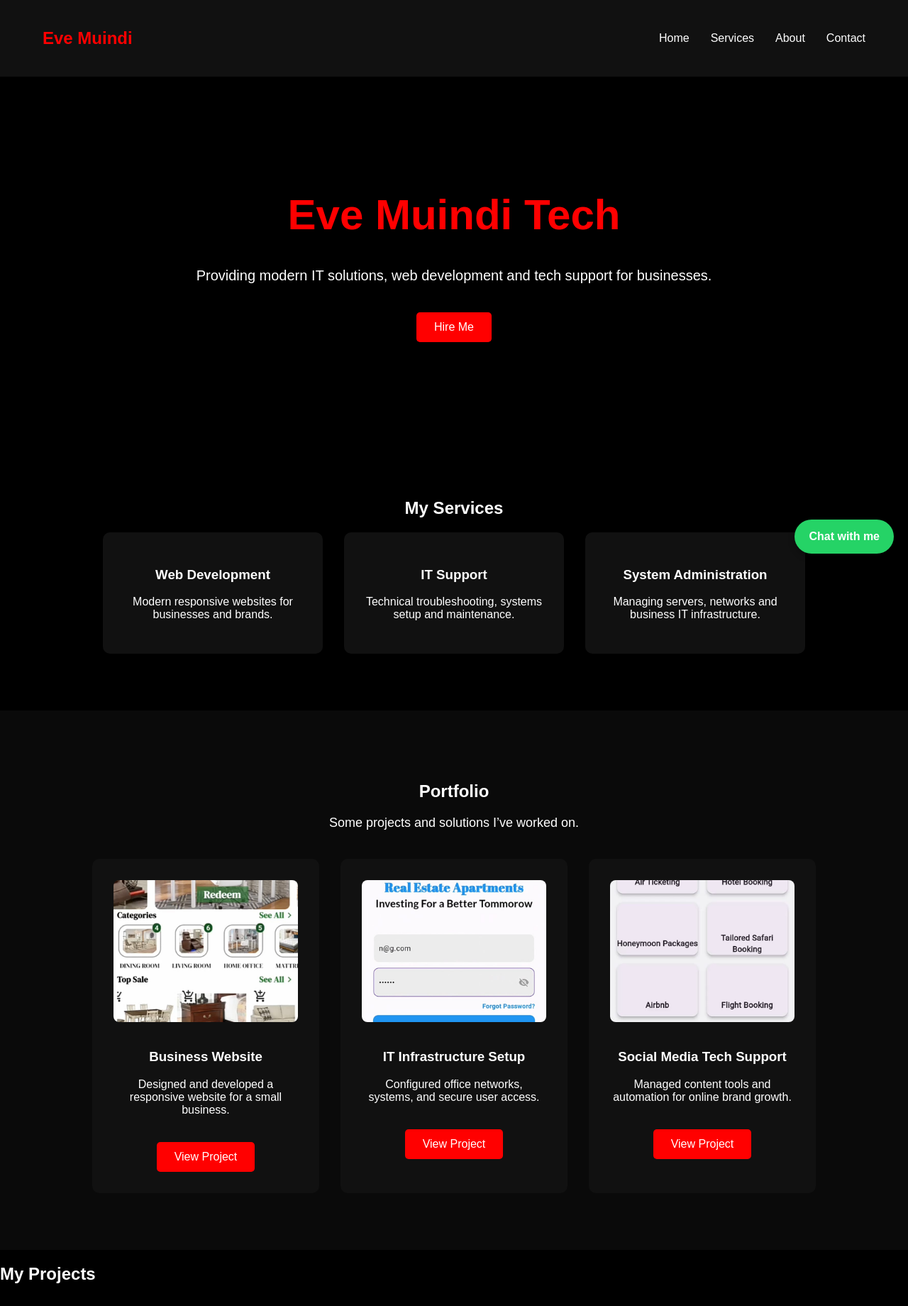
After one commit to EveMuindi/eve-muindi-website, a Flask app: page / in a window 1280 px wide. The commit adds this page. Shown: the top 1840 px of the page at 71% size. Run offline with Flask 3, Linux system fonts and the light colour scheme.

Commit message:
Improve portfolio project cards

```diff
--- a/static/style.css
+++ b/static/style.css
@@ -120,10 +120,12 @@ body{
     }
 
     .project-card img{
-    width:100%;
-    border-radius:8px;
-    margin-bottom:15px;
-    }
+        width:100%;
+        height:200px;
+        object-fit:cover;
+        border-radius:8px;
+        margin-bottom:15px;
+        }
 
     /* PROJECT IMAGES */
 
--- /dev/null
+++ b/templates/index.html
@@ -0,0 +1,133 @@
+<!DOCTYPE html>
+<html lang="en">
+
+<head>
+<meta charset="UTF-8">
+<meta name="viewport" content="width=device-width, initial-scale=1.0">
+
+<title>Eve Muindi Tech</title>
+
+<link rel="stylesheet" href="./static/style.css">
+</head>
+
+<body>
+
+<a href="https://wa.me/254703206258" class="whatsapp-btn" target="_blank">
+Chat with me
+</a>
+
+<nav>
+<h2 class="logo">Eve Muindi</h2>
+
+<ul>
+<li><a href="#">Home</a></li>
+<li><a href="#services">Services</a></li>
+<li><a href="#about">About</a></li>
+<li><a href="#contact">Contact</a></li>
+</ul>
+</nav>
+
+<header class="hero">
+
+<h1>Eve Muindi Tech</h1>
+
+<p>Providing modern IT solutions, web development and tech support for businesses.</p>
+
+<a href="#" class="btn">Hire Me</a>
+
+</header>
+
+<section class="services" id="services">
+
+<h2>My Services</h2>
+
+<div class="service-container">
+
+<div class="card">
+<h3>Web Development</h3>
+<p>Modern responsive websites for businesses and brands.</p>
+</div>
+
+<div class="card">
+<h3>IT Support</h3>
+<p>Technical troubleshooting, systems setup and maintenance.</p>
+</div>
+
+<div class="card">
+<h3>System Administration</h3>
+<p>Managing servers, networks and business IT infrastructure.</p>
+</div>
+
+</div>
+
+</section>
+
+<section class="portfolio">
+
+    <h2>Portfolio</h2>
+    <p class="portfolio-intro">Some projects and solutions I’ve worked on.</p>
+
+    <div class="portfolio-container">
+
+    <div class="project-card">
+    <img src="./static/project1.jpg" alt="Business Website Project">
+    <h3>Business Website</h3>
+    <p>Designed and developed a responsive website for a small business.</p>
+    <a href="#" class="btn">View Project</a>
+    </div>
+
+    <div class="project-card">
+    <img src="./static/project2.jpg" alt="IT Infrastructure Setup">
+    <h3>IT Infrastructure Setup</h3>
+    <p>Configured office networks, systems, and secure user access.</p>
+    <a href="#" class="btn">View Project</a>
+    </div>
+
+    <div class="project-card">
+    <img src="./static/project3.jpg" alt="Social Media Tech Support">
+    <h3>Social Media Tech Support</h3>
+    <p>Managed content tools and automation for online brand growth.</p>
+    <a href="#" class="btn">View Project</a>
+    </div>
+
+    </div>
+
+    </section>
+
+</section>
+
+<section class="projects">
+
+<h2>My Projects</h2>
+
+<img src="./static/project1.jpg" alt="Project 1">
+<img src="./static/project2.jpg" alt="Project 2">
+<img src="./static/project3.jpg" alt="Project 3">
+
+</section>
+
+<section class="about" id="about">
+
+<h2>About Eve Muindi</h2>
+
+<p>
+Eve Muindi is an IT specialist passionate about helping businesses grow through modern technology.
+With experience in web development, system administration, and technical support, I provide reliable
+solutions that help businesses operate efficiently.
+</p>
+
+</section>
+
+<section class="contact" id="contact">
+
+<h2>Contact Me</h2>
+
+<p>Email: hello.lynenexus@gmail.com</p>
+<p>Phone: 0703 206 258</p>
+
+<a href="#" class="btn">Send Message</a>
+
+</section>
+
+</body>
+</html>
```
